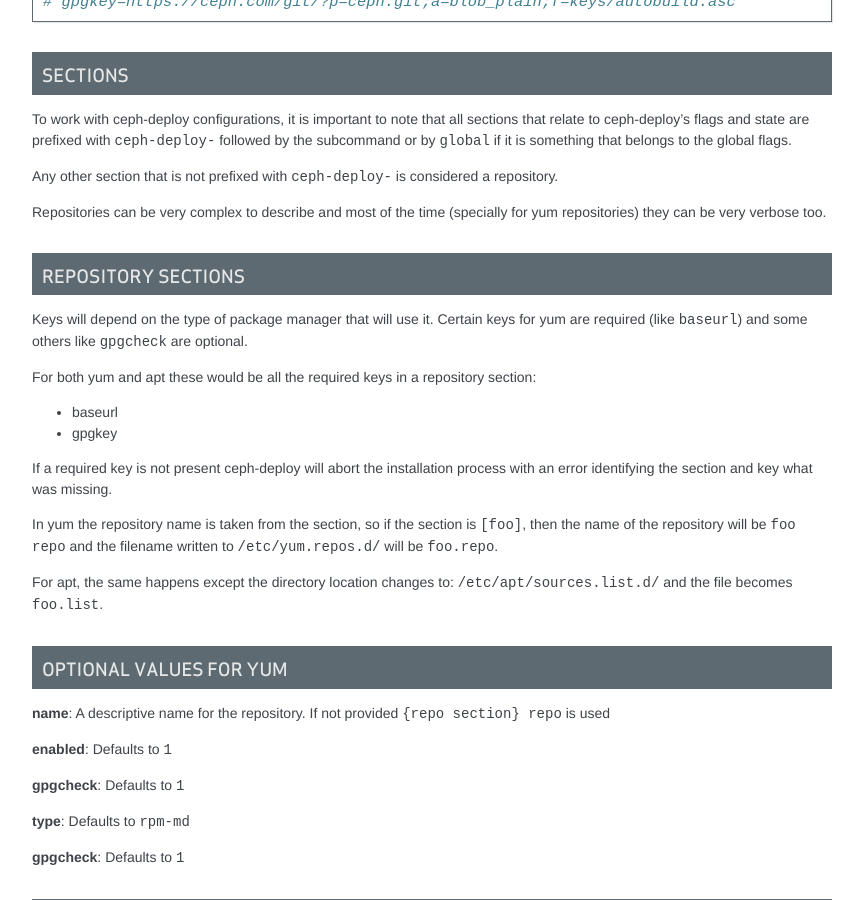
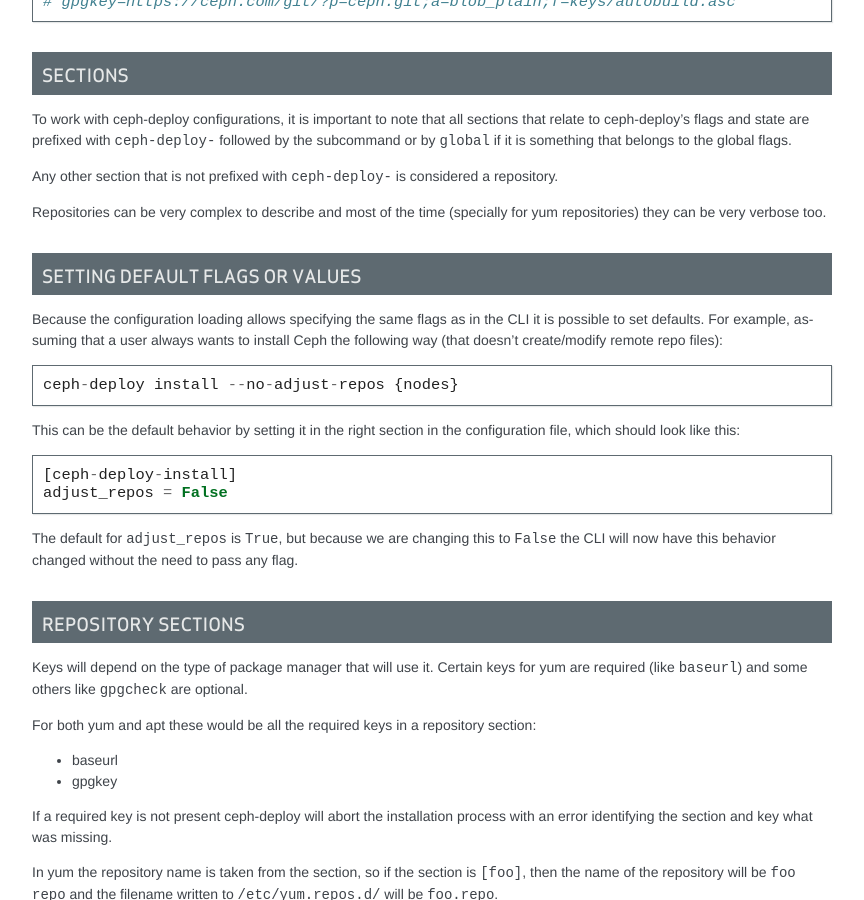
Before and after one commit to ceph/ceph-deploy, a Sphinx documentation site: the page built from docs/source/conf.rst, in a window 1280 px wide and 900 px high, scrolled down 1198 px. Shown: the whole window, without its empty margins (328-1192 px from the left). Built offline with Sphinx 7.4.7, drawn with Linux system fonts in a browser that asks for light colours; some of the changed text lies outside the part shown.

Commit message:
[BZ-1219310] add a doc section explaining sub-command overrides
Signed-off-by: Alfredo Deza <adeza@redhat.com>

```diff
--- a/docs/source/conf.rst
+++ b/docs/source/conf.rst
@@ -80,6 +80,25 @@
 Repositories can be very complex to describe and most of the time (specially
 for yum repositories) they can be very verbose too.
 
+Setting Default Flags or Values
+-------------------------------
+Because the configuration loading allows specifying the same flags as in the
+CLI it is possible to set defaults. For example, assuming that a user always
+wants to install Ceph the following way (that doesn't create/modify remote repo
+files)::
+
+    ceph-deploy install --no-adjust-repos {nodes}
+
+This can be the default behavior by setting it in the right section in the
+configuration file, which should look like this::
+
+    [ceph-deploy-install]
+    adjust_repos = False
+
+The default for ``adjust_repos`` is ``True``, but because we are changing this
+to ``False`` the CLI will now have this behavior changed without the need to
+pass any flag.
+
 Repository Sections
 -------------------
 Keys will depend on the type of package manager that will use it. Certain keys
```
